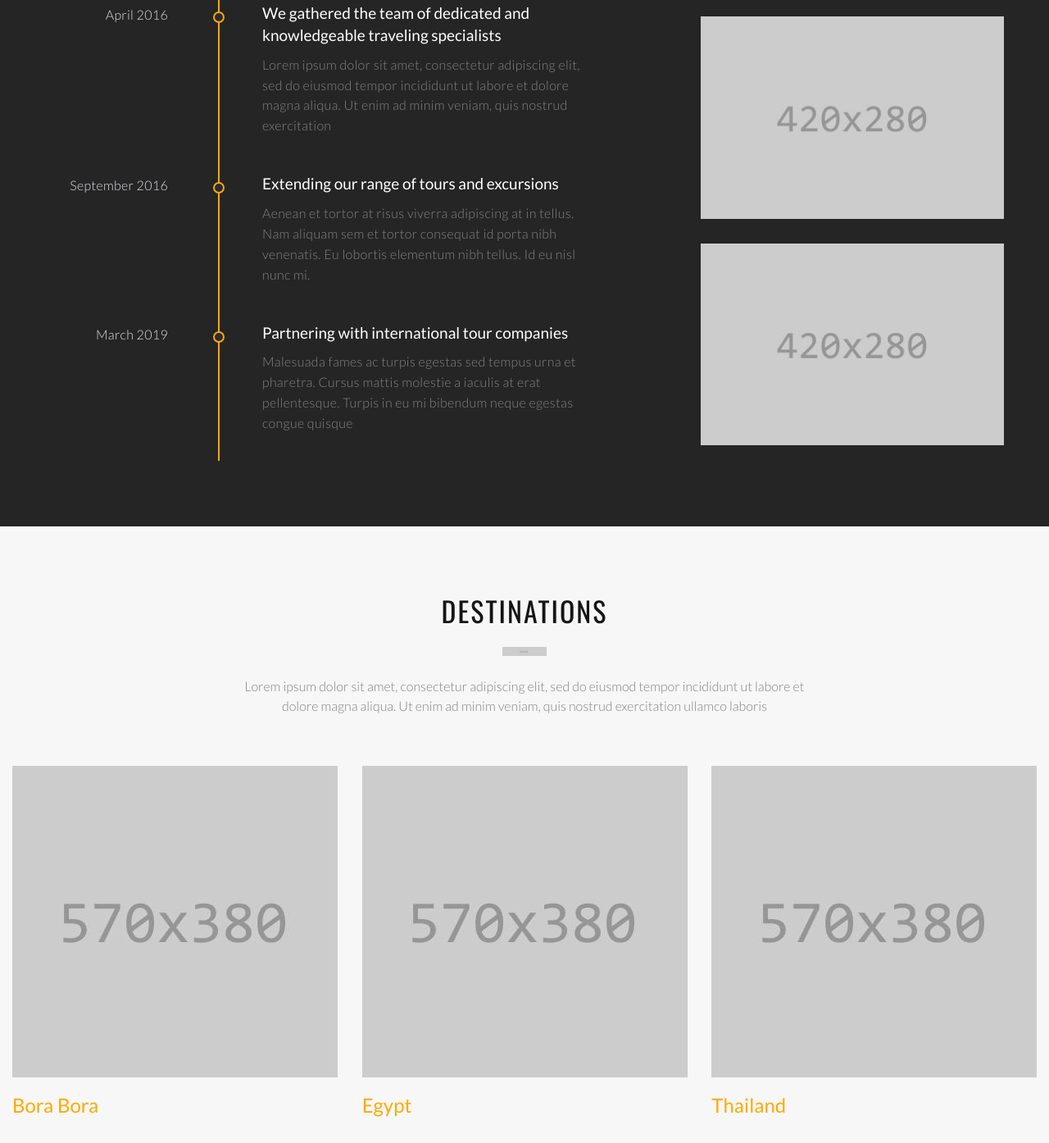
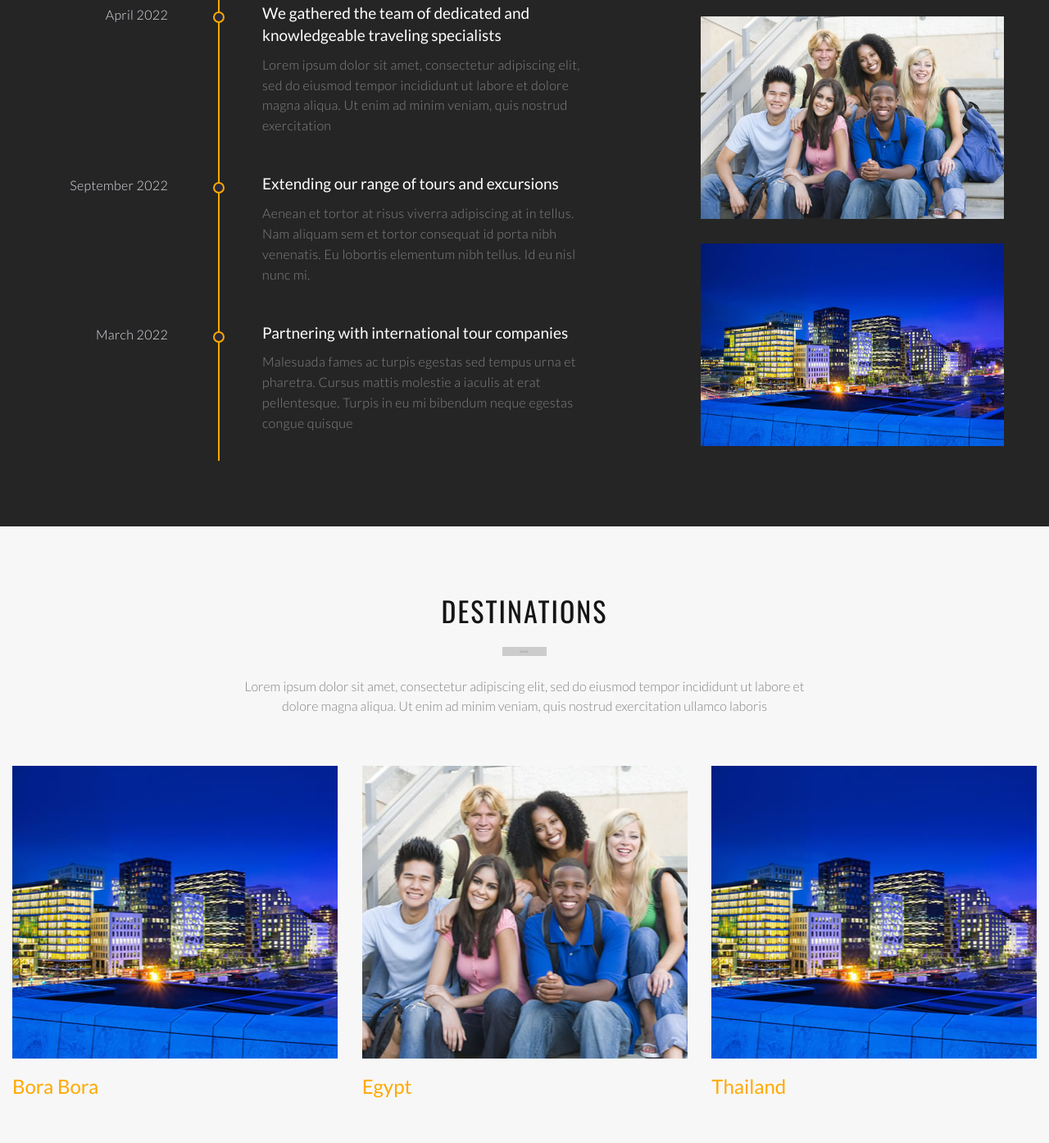
Before and after one commit to olamilekan13/colosus-travel, a plain HTML site: page about-us.html in a window 1280 px wide. Shown: the part 1706-3100 px from the top of the page at 82% size. Drawn offline with nearby package versions, Linux system fonts and the light colour scheme.

Commit message:
revamping the website

```diff
--- a/about-us.html
+++ b/about-us.html
@@ -333,7 +333,7 @@
                   <div class="unit unit-sm flex-column flex-md-row unit-spacing-xxl">
                     <div class="unit-left">
                       <div class="time-line-time">
-                        <time class="wow fadeInLeft" data-wow-delay=".0s" datetime="2018">April 2016</time>
+                        <time class="wow fadeInLeft" data-wow-delay=".0s" datetime="2018">April 2022</time>
                       </div>
                     </div>
                     <div class="unit-body">
@@ -348,7 +348,7 @@
                   <div class="unit flex-column flex-md-row unit-spacing-xxl">
                     <div class="unit-left">
                       <div class="time-line-time">
-                        <time class="wow fadeInLeft" data-wow-delay=".1s" datetime="2018">September 2016</time>
+                        <time class="wow fadeInLeft" data-wow-delay=".1s" datetime="2018">September 2022</time>
                       </div>
                     </div>
                     <div class="unit-body">
@@ -363,7 +363,7 @@
                   <div class="unit flex-column flex-md-row unit-spacing-xxl">
                     <div class="unit-left">
                       <div class="time-line-time">
-                        <time class="wow fadeInLeft" data-wow-delay=".2s" datetime="2018">March 2019</time>
+                        <time class="wow fadeInLeft" data-wow-delay=".2s" datetime="2018">March 2022</time>
                       </div>
                     </div>
                     <div class="unit-body">
@@ -378,11 +378,11 @@
             </div>
             <div class="col-sm-10 col-md-12 col-xl-4">
               <div class="row row-30">
-                <div class="col-md-4 col-xl-12 wow fadeInUp" data-wow-delay=".1s"><img src="images/about-us-2-420x280.jpg" alt="" width="420" height="280"/>
+                <div class="col-md-4 col-xl-12 wow fadeInUp" data-wow-delay=".1s"><img src="images/citizenship.jpg" alt="" width="420" height="280"/>
                 </div>
-                <div class="col-md-4 col-xl-12 wow fadeInUp" data-wow-delay=".2s"><img src="images/about-us-3-420x280.jpg" alt="" width="420" height="280"/>
+                <div class="col-md-4 col-xl-12 wow fadeInUp" data-wow-delay=".2s"><img src="images/admission-content.jpg" alt="" width="420" height="280"/>
                 </div>
-                <div class="col-md-4 col-xl-12 wow fadeInUp" data-wow-delay=".3s"><img src="images/about-us-4-420x280.jpg" alt="" width="420" height="280"/>
+                <div class="col-md-4 col-xl-12 wow fadeInUp" data-wow-delay=".3s"><img src="images/citizenship.jpg" alt="" width="420" height="280"/>
                 </div>
               </div>
             </div>
@@ -401,34 +401,34 @@
             </div>
           </div>
           <div class="row row-50" data-lightgallery="group">
-            <div class="col-sm-12 col-md-6 col-lg-4"><a class="gallery-item titled-gallery-item" href="images/project-1-1200x800-original.jpg" data-lightgallery="item">
+            <div class="col-sm-12 col-md-6 col-lg-4"><a class="gallery-item titled-gallery-item" href="#" data-lightgallery="item">
                 <div class="gallery-item-image">
-                  <figure><img src="images/project-1-570x380.jpg" alt="" width="570" height="380"/>
+                  <figure><img src="images/citizenship.jpg" alt="" width="570" height="380"/>
                   </figure>
                   <div class="caption">
                   </div>
                 </div></a>
               <div class="titled-gallery-caption"><a href="#">Bora Bora</a></div>
             </div>
-            <div class="col-sm-12 col-md-6 col-lg-4"><a class="gallery-item titled-gallery-item" href="images/project-2-1200x800-original.jpg" data-lightgallery="item">
+            <div class="col-sm-12 col-md-6 col-lg-4"><a class="gallery-item titled-gallery-item" href="#" data-lightgallery="item">
                 <div class="gallery-item-image">
-                  <figure><img src="images/project-2-570x380.jpg" alt="" width="570" height="380"/>
+                  <figure><img src="images/admission-content.jpg" alt="" width="570" height="380"/>
                   </figure>
                   <div class="caption">
                   </div>
                 </div></a>
               <div class="titled-gallery-caption"><a href="#">Egypt</a></div>
             </div>
-            <div class="col-sm-12 col-md-6 col-lg-4"><a class="gallery-item titled-gallery-item" href="images/project-3-1200x800-original.jpg" data-lightgallery="item">
+            <div class="col-sm-12 col-md-6 col-lg-4"><a class="gallery-item titled-gallery-item" href="#" data-lightgallery="item">
                 <div class="gallery-item-image">
-                  <figure><img src="images/project-3-570x380.jpg" alt="" width="570" height="380"/>
+                  <figure><img src="images/citizenship.jpg" alt="" width="570" height="380"/>
                   </figure>
                   <div class="caption">
                   </div>
                 </div></a>
               <div class="titled-gallery-caption"><a href="#">Thailand</a></div>
             </div>
-            <div class="col-sm-12 col-md-6 col-lg-4"><a class="gallery-item titled-gallery-item" href="images/project-4-1200x800-original.jpg" data-lightgallery="item">
+            <!-- <div class="col-sm-12 col-md-6 col-lg-4"><a class="gallery-item titled-gallery-item" href="images/project-4-1200x800-original.jpg" data-lightgallery="item">
                 <div class="gallery-item-image">
                   <figure><img src="images/project-4-570x380.jpg" alt="" width="570" height="380"/>
                   </figure>
@@ -436,8 +436,8 @@
                   </div>
                 </div></a>
               <div class="titled-gallery-caption"><a href="#">Dominicana</a></div>
-            </div>
-            <div class="col-sm-12 col-md-6 col-lg-4"><a class="gallery-item titled-gallery-item" href="images/project-5-1200x800-original.jpg" data-lightgallery="item">
+            </div> -->
+            <!-- <div class="col-sm-12 col-md-6 col-lg-4"><a class="gallery-item titled-gallery-item" href="images/project-5-1200x800-original.jpg" data-lightgallery="item">
                 <div class="gallery-item-image">
                   <figure><img src="images/project-5-570x380.jpg" alt="" width="570" height="380"/>
                   </figure>
@@ -445,8 +445,8 @@
                   </div>
                 </div></a>
               <div class="titled-gallery-caption"><a href="#">Jamaica</a></div>
-            </div>
-            <div class="col-sm-12 col-md-6 col-lg-4"><a class="gallery-item titled-gallery-item" href="images/project-6-1200x800-original.jpg" data-lightgallery="item">
+            </div> -->
+            <!-- <div class="col-sm-12 col-md-6 col-lg-4"><a class="gallery-item titled-gallery-item" href="images/project-6-1200x800-original.jpg" data-lightgallery="item">
                 <div class="gallery-item-image">
                   <figure><img src="images/project-6-570x380.jpg" alt="" width="570" height="380"/>
                   </figure>
@@ -454,7 +454,7 @@
                   </div>
                 </div></a>
               <div class="titled-gallery-caption"><a href="#">Huntington Beach</a></div>
-            </div>
+            </div> -->
             <div class="col-12"><a class="button button-secondary button-nina" href="#">view all Destinations</a></div>
           </div>
         </div>
@@ -467,15 +467,15 @@
             <p class="big"><strong>The most affordable prices!  </strong>&nbsp;<span>Choose your favorite destination!</span>&nbsp;<a class="link-bold" href="#">Order a tour! </a></p>
           </div>
         </div>
-      </section>
-<a class="section section-banner" href="https://www.templatemonster.com/intense-multipurpose-html-template.html" style="background-image: url(images/banner/background-03-1920x310.jpg); background-image: -webkit-image-set( url(images/banner/background-03-1920x310.jpg) 1x, url(images/banner/background-03-3840x620.jpg) 2x )"><img src="images/banner/foreground-03-1600x310.png" srcset="images/banner/foreground-03-1600x310.png 1x, images/banner/foreground-03-3200x620.png 2x" alt="" width="1600" height="310"></a>
+      <!-- </section>
+<a class="section section-banner" href="https://www.templatemonster.com/intense-multipurpose-html-template.html" style="background-image: url(images/banner/background-03-1920x310.jpg); background-image: -webkit-image-set( url(images/banner/background-03-1920x310.jpg) 1x, url(images/banner/background-03-3840x620.jpg) 2x )"><img src="images/banner/foreground-03-1600x310.png" srcset="images/banner/foreground-03-1600x310.png 1x, images/banner/foreground-03-3200x620.png 2x" alt="" width="1600" height="310"></a> -->
       <!-- Footer Minimal-->
       <footer class="section page-footer page-footer-minimal novi-background bg-cover text-center bg-gray-darker">
         <div class="container container-wide">
           <div class="row row-fix justify-content-sm-center align-items-md-center row-30">
             <div class="col-md-10 col-lg-7 col-xl-4 text-xl-left"><a href="index.html"><img class="inverse-logo" src="images/logo-inverse-208x46.png" alt="" width="208" height="46"/></a></div>
             <div class="col-md-10 col-lg-7 col-xl-4">
-              <p class="right">&#169;&nbsp;<span class="copyright-year"></span> All Rights Reserved. Design&nbsp;by&nbsp;<a href="https://www.templatemonster.com">TemplateMonster</a></p>
+              <p class="right">&#169;&nbsp;<span class="copyright-year"></span> All Rights Reserved. Design&nbsp;by&nbsp; COLOSSUS TECH</p>
             </div>
             <div class="col-md-10 col-lg-7 col-xl-4 text-xl-right">
               <ul class="group-xs group-middle">
```
Also changed, not shown: index.html (+1 -1 lines).
